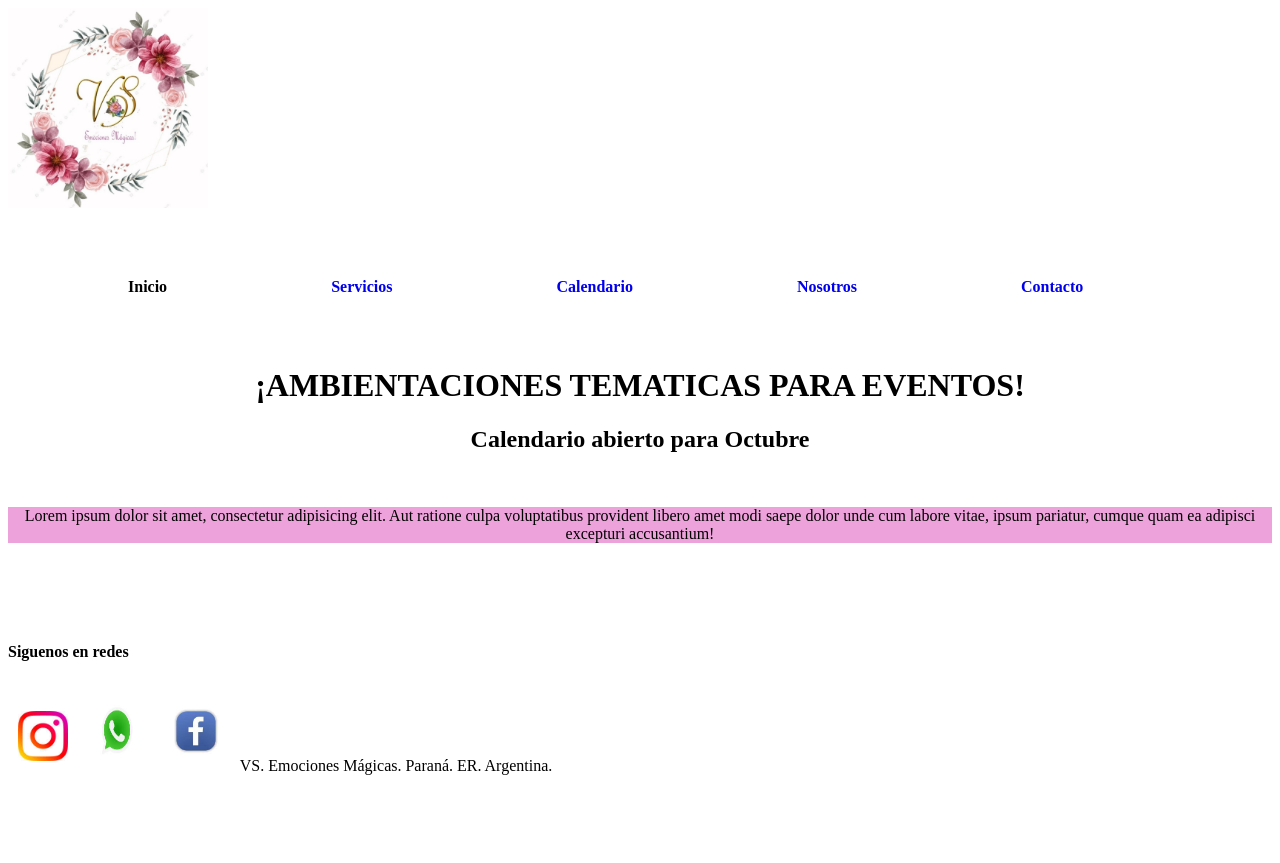
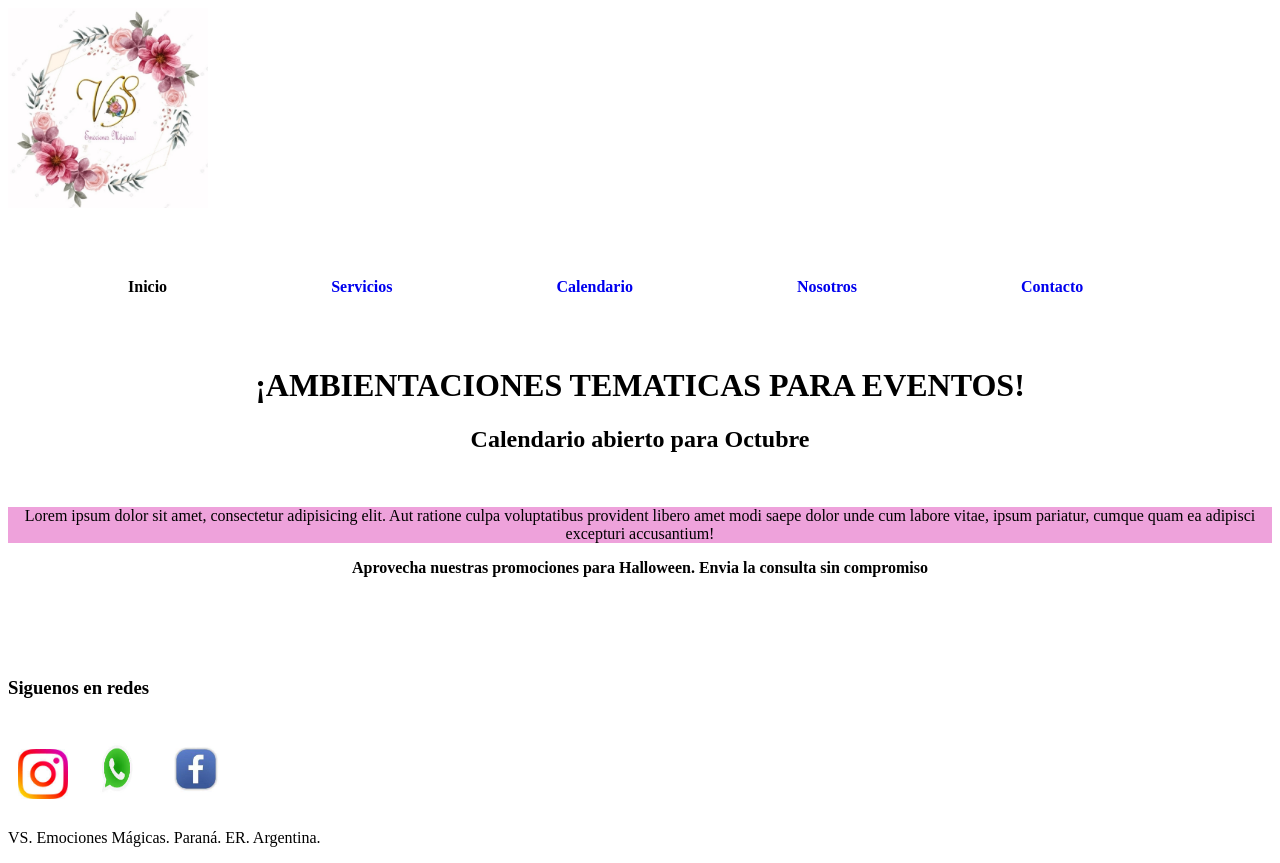
Before and after one commit to Natisol3/vsemocionesmagicas, a plain HTML site: page index.html in a window 1280 px wide. Before the commit the page ends 800 px from the top, so only its background shows below. Drawn offline with Linux system fonts and the light colour scheme.

Commit message:
Correcciones

```diff
--- a/css/estilos.css
+++ b/css/estilos.css
@@ -16,7 +16,7 @@ h1{text-align: center;
 font-family:'Times New Roman', Times, serif;
 font-size: 40x;}
 h2{text-align: center;}
-h4{margin-top: 100px;
+h3{margin-top: 100px;
 margin-bottom: 5px;}
 
 .insta{height: 50px; width: 50px ; margin: 10px;}
@@ -24,7 +24,8 @@ margin-bottom: 5px;}
 .whatsapp{height: 70px; width: 70px ; margin-top:30px;
 margin-bottom: 5px;}
 
-p1{text-align: justify;}
+.p1{text-align: justify;}
+.p2{text-align: center; font-weight: bold;}
 
 table{text-align: center;}
 .titulocalendario{font-family: 'Times New Roman', Times, serif;
--- a/index.html
+++ b/index.html
@@ -29,26 +29,26 @@
     <main>
         <h1>¡AMBIENTACIONES TEMATICAS PARA EVENTOS!</h1>
         <h2>Calendario abierto para Octubre</h2>
+
+        <section>
+            <article>
+                <img src="" alt="">
+                <img src="" alt="">
+                <img src="" alt="">
+                <P class="textoinicio">Lorem ipsum dolor sit amet, consectetur adipisicing elit. Aut ratione culpa voluptatibus provident libero amet modi saepe dolor unde cum labore vitae, ipsum pariatur, cumque quam ea adipisci excepturi accusantium!</P>
+                </article>
+            </section>
     </main>
-    <section>
-        <article>
-            <img src="" alt="">
-            <img src="" alt="">
-            <img src="" alt="">
-            <P class="textoinicio">Lorem ipsum dolor sit amet, consectetur adipisicing elit. Aut ratione culpa voluptatibus provident libero amet modi saepe dolor unde cum labore vitae, ipsum pariatur, cumque quam ea adipisci excepturi accusantium!</P>
 
-            </article>
-
-    </section>
     <aside>
-
+        <p class="p2">Aprovecha nuestras promociones para Halloween. Envia la consulta sin compromiso</p>
     </aside>
     <footer>
-        <h4>Siguenos en redes</h4>
+        <h3>Siguenos en redes</h3>
         <img src="multimedia/Insta.png" alt="logo instragram" class="insta">
         <img src="multimedia/Whatsapp.png" alt="logo Whatsapp" class="whatsapp">
         <img src="multimedia/Face.png" alt="logo facebook" class="face">
-        <p1>VS. Emociones Mágicas. Paraná. ER. Argentina.</p1>
+        <p class="p1">VS. Emociones Mágicas. Paraná. ER. Argentina.</p>
 
 
     </footer>
```
Also changed, not shown: paginas/calendario.html (+2 -2 lines), paginas/contacto.html (+2 -2 lines), paginas/nosotros.html (+2 -2 lines), paginas/servicios.html (+3 -6 lines).
